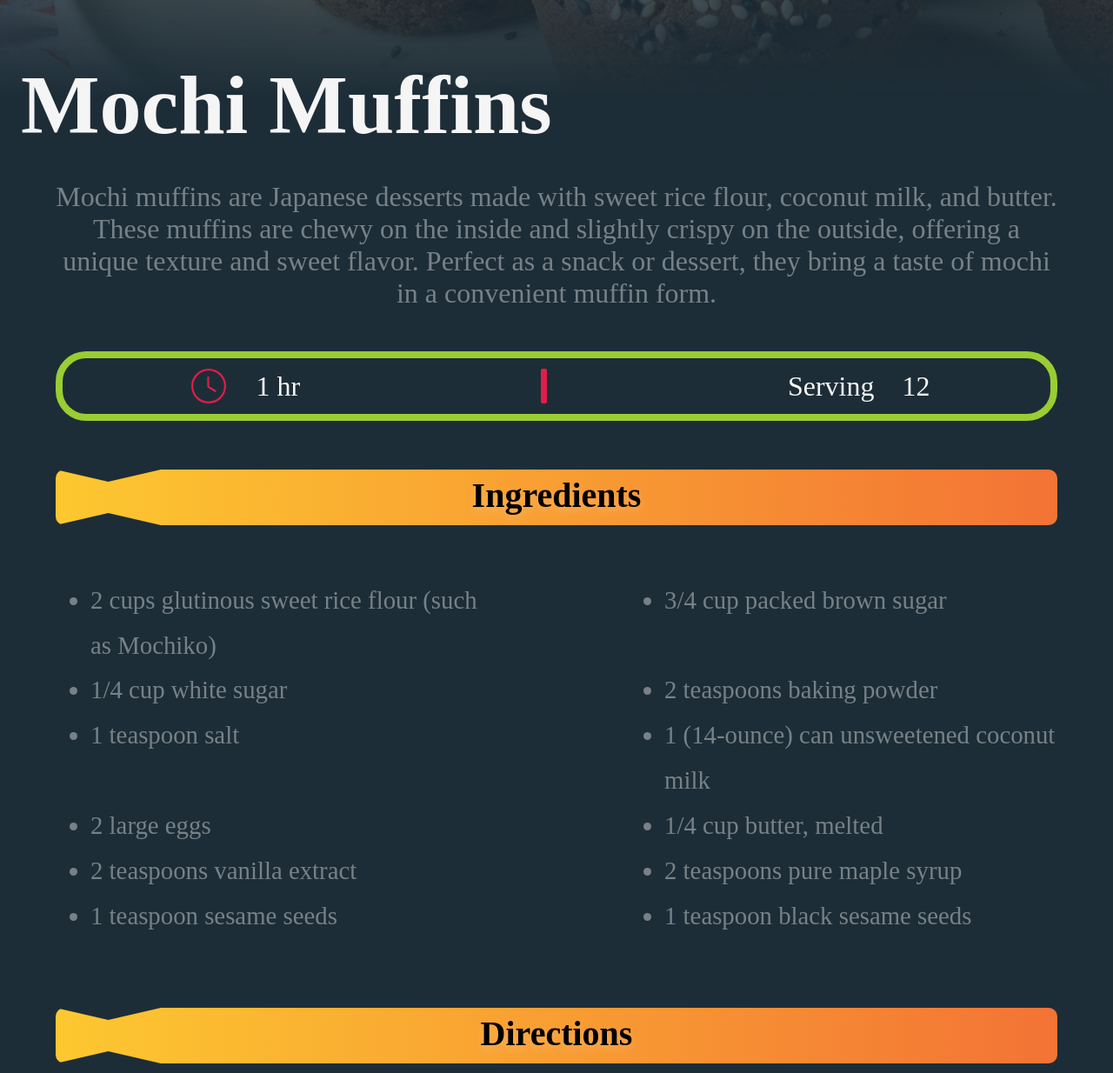
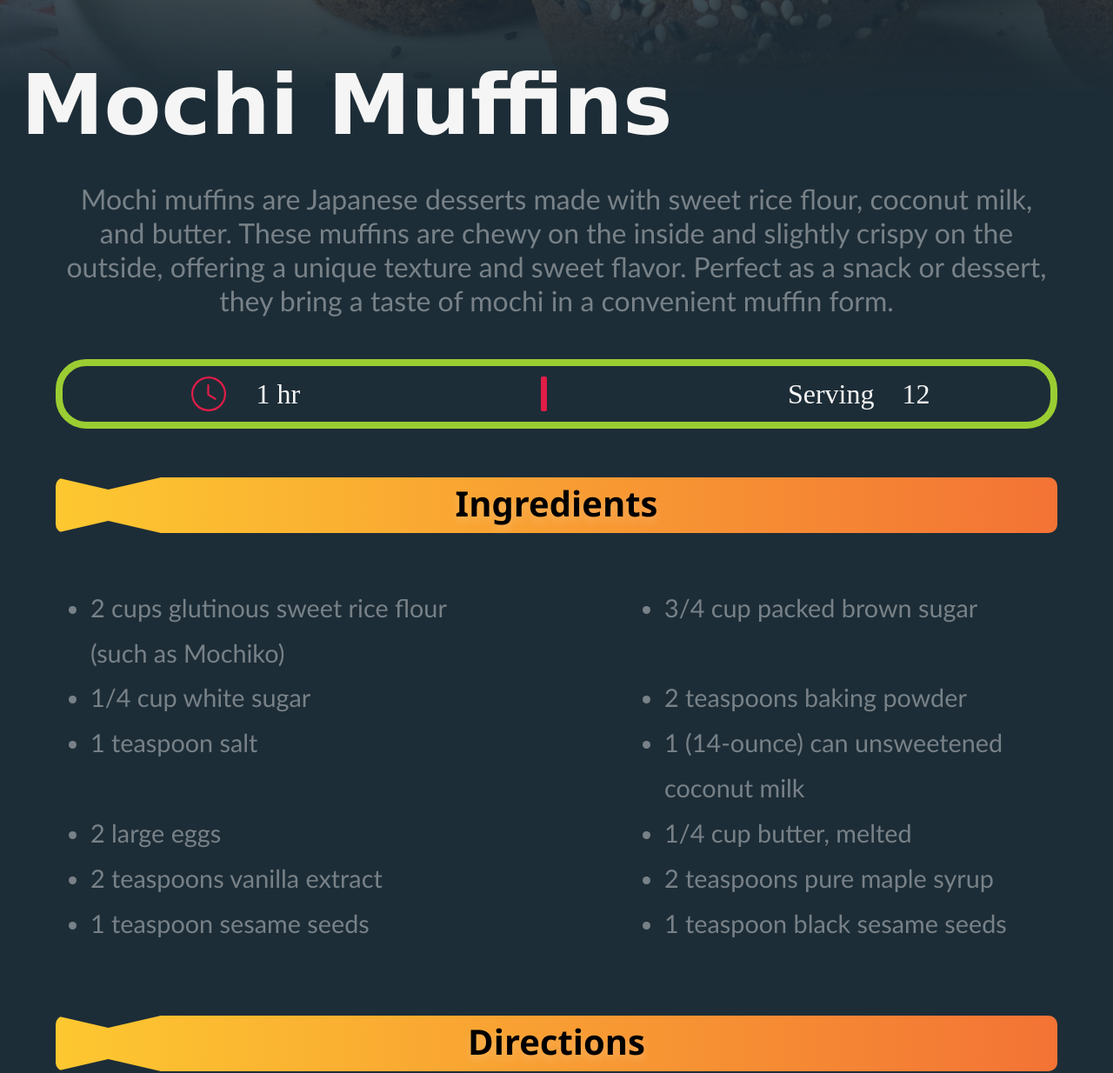
Before and after one commit to frost3dWave/odin-recipes, a plain HTML site: page recipes/Mochi_Muffins.html in a window 1280 px wide. Shown: the part 287-1521 px from the top of the page at 87% size. Drawn offline with Linux system fonts and the light colour scheme.

Commit message:
updated fonts

```diff
--- a/recipes/Mochi_muffins.css
+++ b/recipes/Mochi_muffins.css
@@ -39,6 +39,7 @@ body {
 
 .hero__title{
     font-size: 2.5rem;
+    font-family:'Lucida Sans', 'Lucida Sans Regular', 'Lucida Grande', 'Lucida Sans Unicode', Verdana, sans-serif;
     color: var(--clr-header);
     text-transform: capitalize;
     position: relative;
@@ -65,6 +66,7 @@ body {
 .container_description {
     color: var(--clr-text);
     font-size: 1.5rem;
+    font-family: 'Trebuchet MS', 'Lucida Sans Unicode', 'Lucida Grande', 'Lucida Sans', Arial, sans-serif;
     text-align: center;
     margin-bottom: 2rem;
 }
@@ -160,7 +162,7 @@ body {
     text-align: center;
     line-height: 1.5;
     font-size: 1.8rem;
-    /* font-family: 'Segoe UI', Tahoma, Geneva, Verdana, sans-serif; */
+    font-family: 'Segoe UI', Tahoma, Geneva, Verdana, sans-serif;
     text-shadow: 0 0 5px var(--clr-shadow);
     margin-block: 1.5rem;
     color: black;
@@ -171,6 +173,7 @@ body {
 .nutrition__table {
     margin-top: 1.5rem;
     font-size: 1.3rem;
+    font-family: 'Trebuchet MS', 'Lucida Sans Unicode', 'Lucida Grande', 'Lucida Sans', Arial, sans-serif;
     color: var(--clr-text);
     line-height: 1.5;
 }
@@ -434,5 +437,4 @@ body {
         font-size: 2.5rem;
     }
 
-
 }
```
